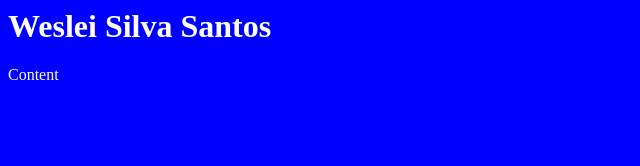
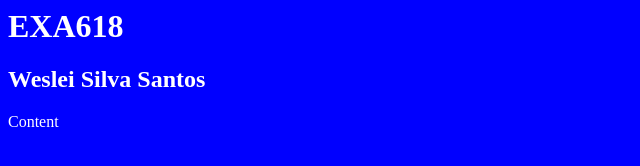
Before and after one commit to WesleiSantos13/EXA618, a plain HTML site: page atividade1/index.html in a window 1280 px wide. Shown: the whole page, without its empty margins (0-640 px from the left). Drawn offline with Linux system fonts and the light colour scheme.

Commit message:
Update index.html

```diff
--- a/atividade1/index.html
+++ b/atividade1/index.html
@@ -1,7 +1,8 @@
 <html>
     <head bgcolor="blue">
      <title>Atividade1</title>
-     <h1>Weslei Silva Santos</h1>
+     <h1>EXA618<h1/>
+     <h2>Weslei Silva Santos</h2>
     </head>
 
     <body bgcolor="blue" text="white" shadow="black">
```
